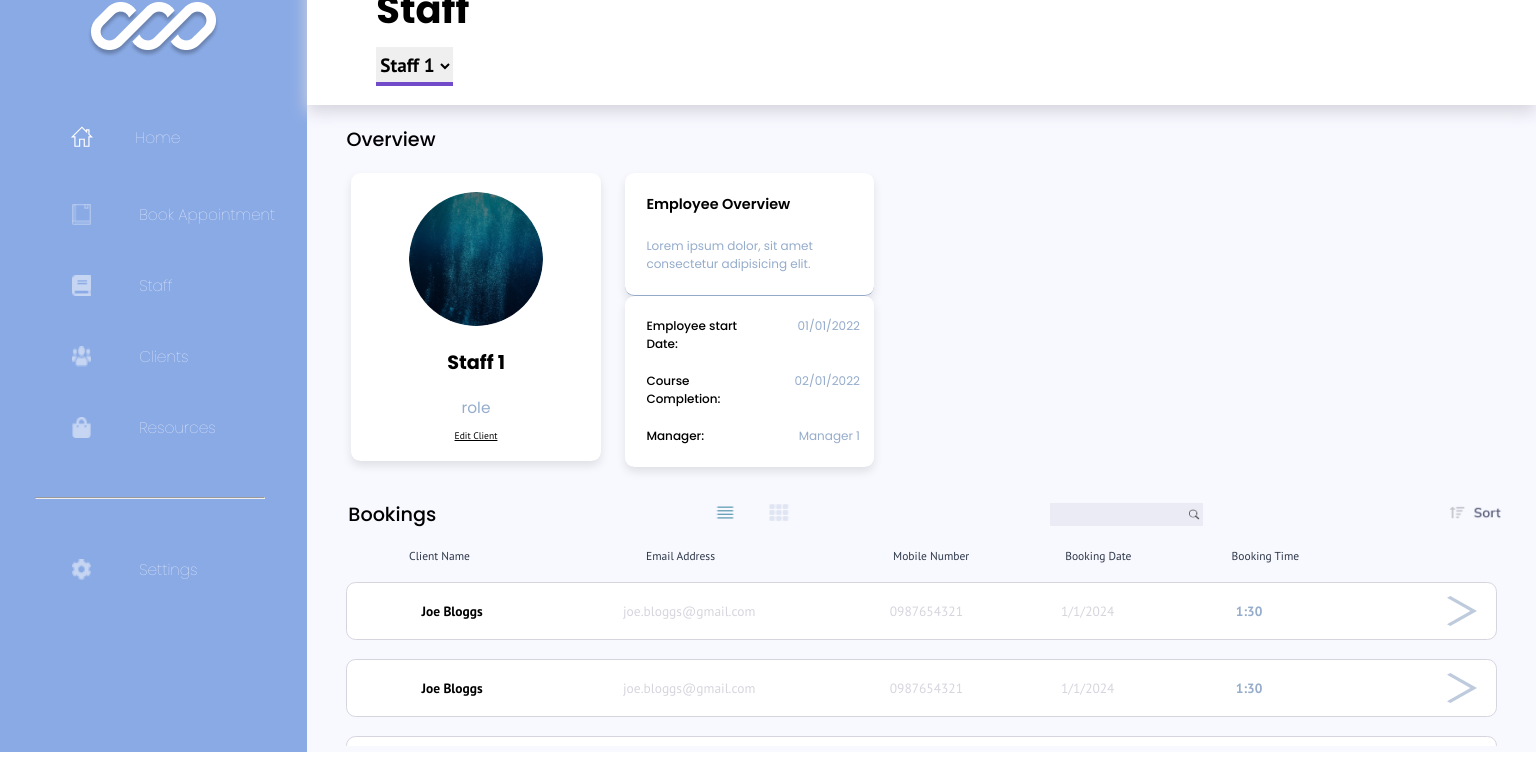
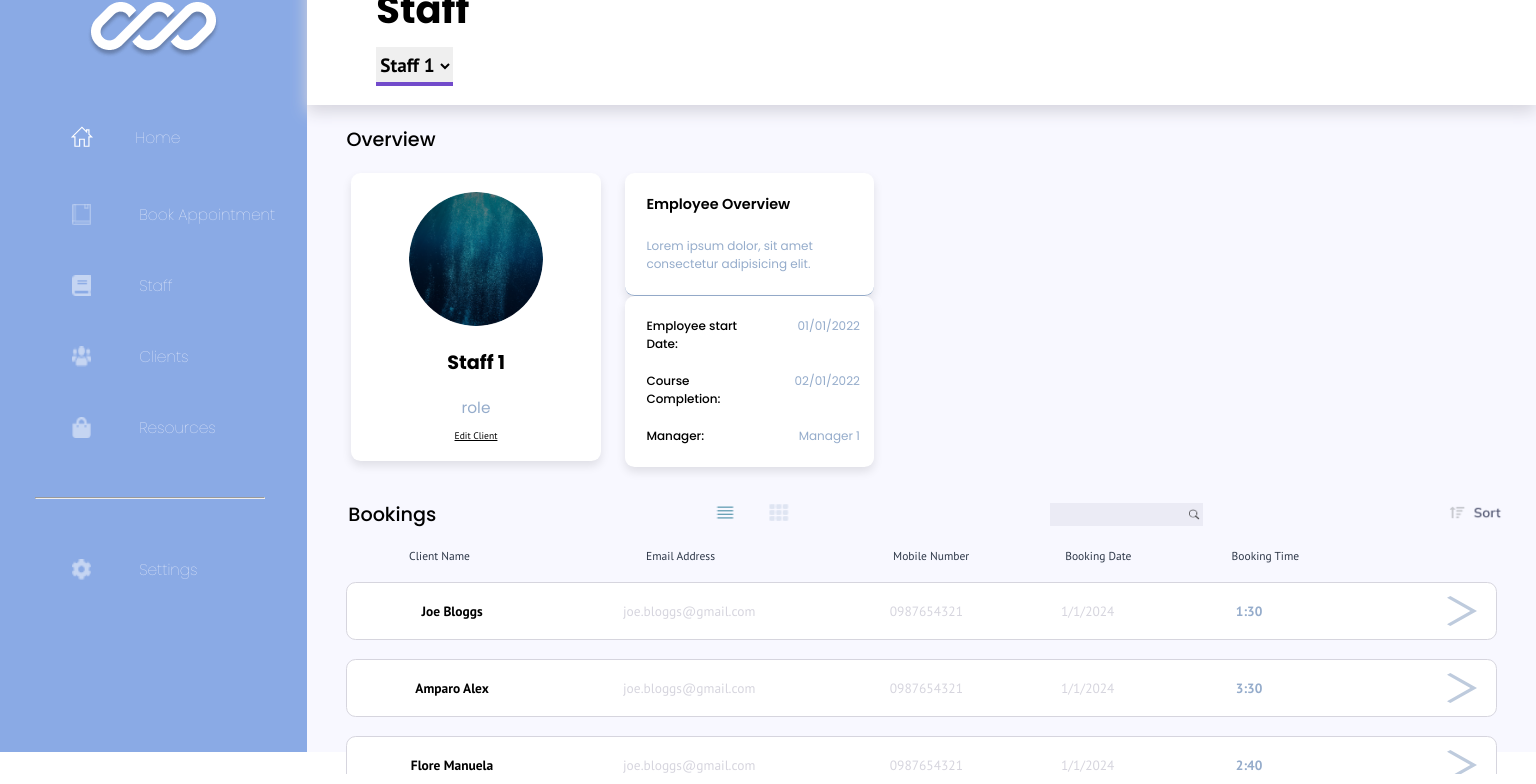
Before and after one commit to nology-tech/verde-client-project, a React (Vite) app: page /staff in a window 1536 px wide. Shown: the part 48-832 px from the top of the page. Before the commit the page ends 804 px from the top, so only its background shows below. Built offline with nearby package versions, Linux system fonts and the light colour scheme.

Commit message:
Chnaged mock data for presentation purposes. and  worked on minor styles fixes

```diff
--- a/src/components/StaffBookingList/StaffBookingList.scss
+++ b/src/components/StaffBookingList/StaffBookingList.scss
@@ -51,3 +51,15 @@
     }
   }
 }
+
+@media screen and (min-width: 1440px) {
+  .booking-list {
+    &__container {
+      overflow-y: scroll;
+      height: 10.5rem;
+      padding: 0.5rem;
+    }
+
+
+}
+}
--- a/src/data/StaffBookingsList.ts
+++ b/src/data/StaffBookingsList.ts
@@ -11,37 +11,37 @@ path: "#",
 
 {
 id: 2,
-clientName: "Joe Bloggs",
+clientName: "Amparo Alex",
 emailAddress: 'joe.bloggs@gmail.com',
 mobNumber: "0987654321",
 bookingDate: "1/1/2024",
-bookingTime: "1:30",
+bookingTime: "3:30",
 path: "/bookings",
 },
 
 {
 id: 3,
-clientName: "Joe Bloggs",
+clientName: "Flore Manuela",
 emailAddress: 'joe.bloggs@gmail.com',
 mobNumber: "0987654321",
 bookingDate: "1/1/2024",
-bookingTime: "1:30",
+bookingTime: "2:40",
 path: "#",
 },
 
 {
 id: 4,
-clientName: "Joe Bloggs",
+clientName: "Elena Mohan",
 emailAddress: 'joe.bloggs@gmail.com',
 mobNumber: "0987654321",
 bookingDate: "1/1/2024",
-bookingTime: "1:30",
+bookingTime: "5:00",
 path: "#",
 },
 
 {
 id: 5,
-clientName: "Joe Bloggs",
+clientName: "Jacky Basu",
 emailAddress: 'joe.bloggs@gmail.com',
 mobNumber: "0987654321",
 bookingDate: "1/1/2024",
--- a/src/pages/Staff/Staff.scss
+++ b/src/pages/Staff/Staff.scss
@@ -56,6 +56,9 @@
 
             &--icons{
                 height: 1rem;
+                &:hover {
+                    cursor:pointer;
+                }
             }
 
             &--input{
@@ -63,7 +66,7 @@
                 outline: none;
                 width: 100%;
                 height: 1.2rem;
-                background-color:  #EBEBF5
+                background-color:  #EBEBF5;
                 ;
             }
 
```
